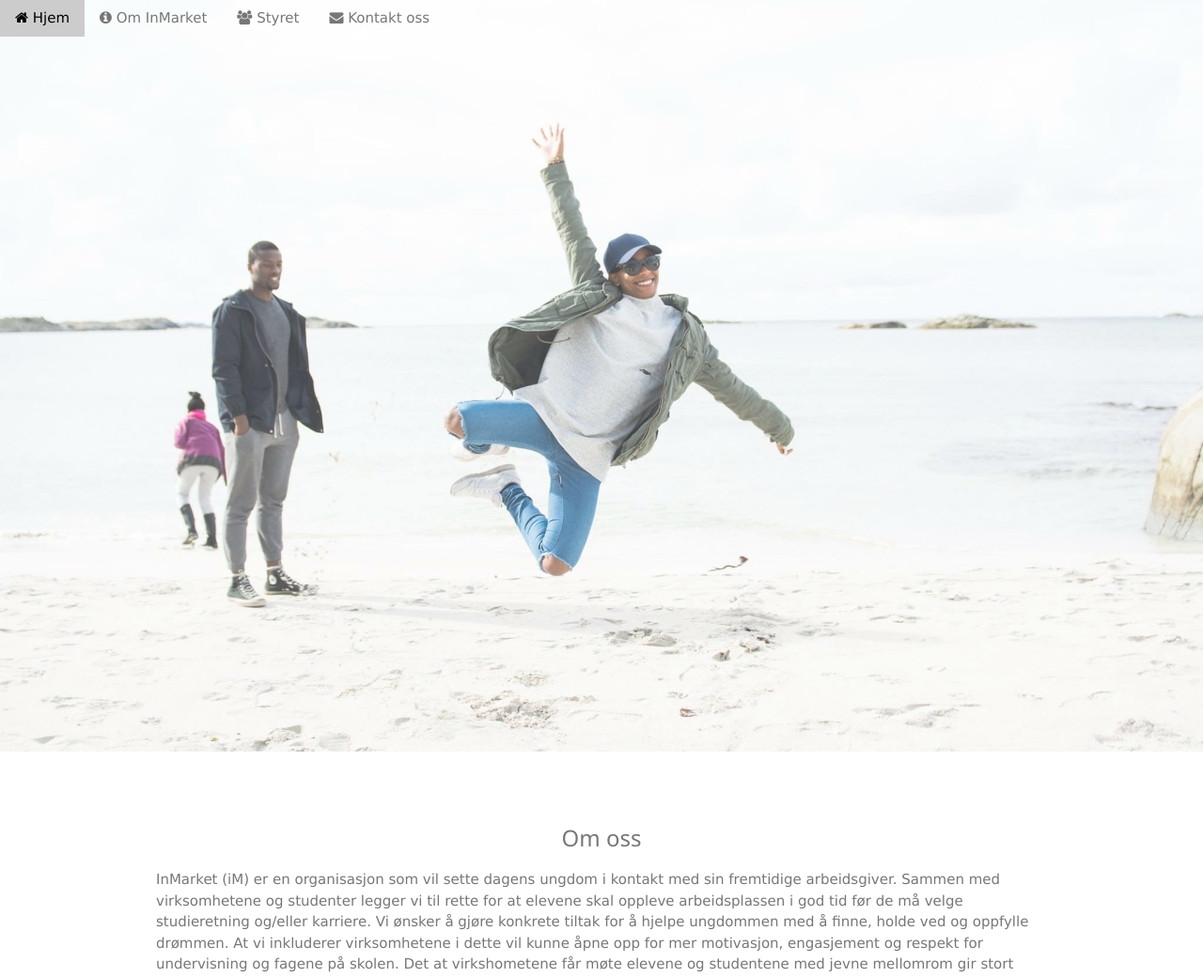
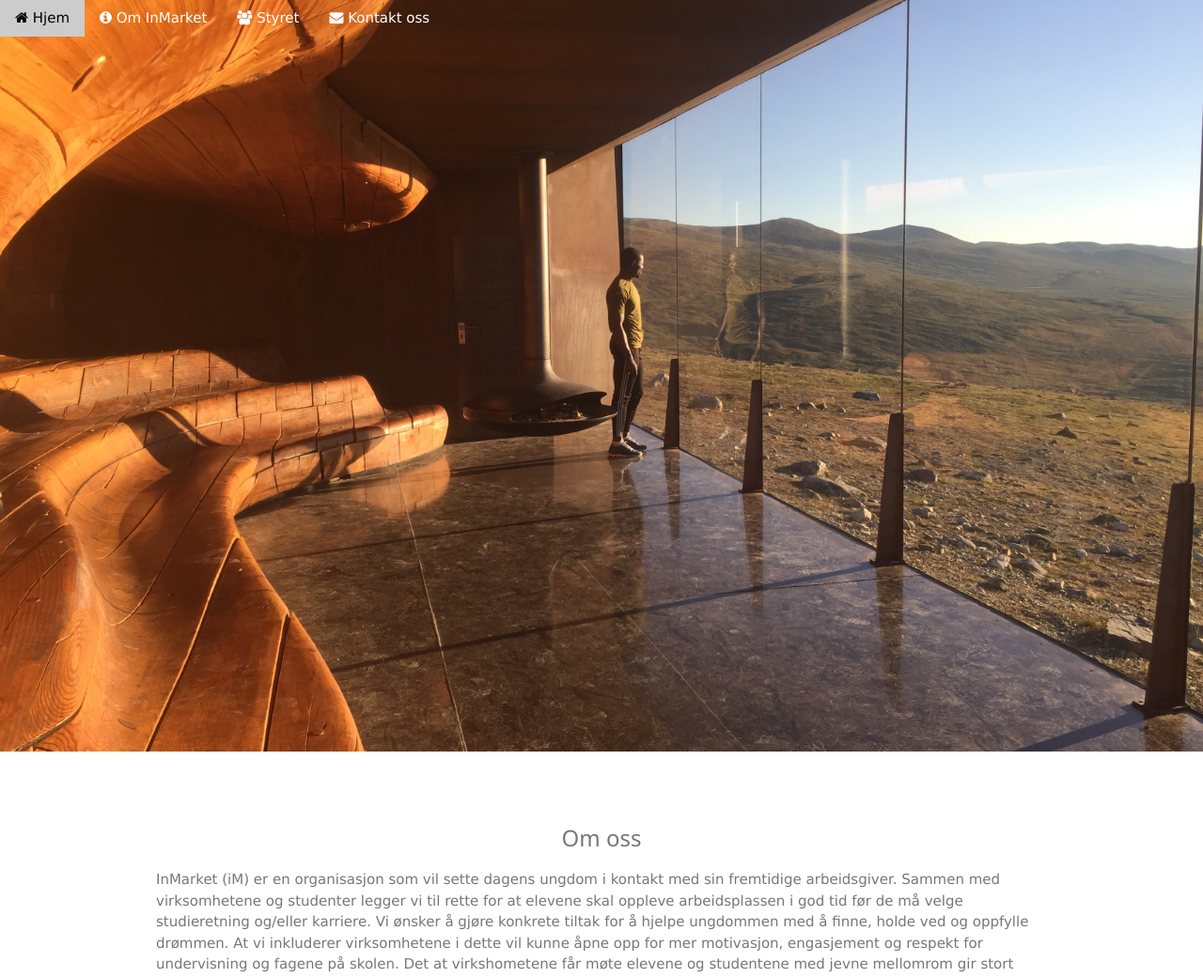
Before and after one commit to askbk/inmarket.as, a PHP site: page / in a window 1280 px wide. Shown: the top 1040 px of the page at 94% size. Run offline with PHP 8.4, Linux system fonts and the light colour scheme.

Commit message:
added new images. changed background. fixed navbar animation.

```diff
--- a/index.html
+++ b/index.html
@@ -15,15 +15,14 @@
 
     <!-- Navbar -->
     <div class="w3-top">
-        <div class="w3-bar" id="navbar">
+        <div class="w3-bar w3-text-white" id="navbar">
             <a class="w3-bar-item w3-button w3-hover-black w3-hide-medium w3-hide-large w3-right" href="javascript:void(0);" onclick="toggleFunction()" title="Toggle Navigation Menu">
       <i class="fa fa-bars"></i>
     </a>
-            <a href="#hjem" class="w3-bar-item w3-button"><i class="fa fa-home"></i> Hjem</a>
+            <a href="#hjem" class="w3-bar-item w3-button hover-accent"><i class="fa fa-home"></i> Hjem</a>
             <a href="#om" class="w3-bar-item w3-button w3-hide-small"><i class="fa fa-info-circle"></i> Om InMarket</a>
             <a href="#styret" class="w3-bar-item w3-button w3-hide-small"><i class="fa fa-users"></i> Styret</a>
             <a href="#kontakt" class="w3-bar-item w3-button w3-hide-small"><i class="fa fa-envelope"></i> Kontakt oss</a>
-            <a href="#" class="w3-bar-item w3-button w3-hide-small w3-right w3-hover-red"></a>
         </div>
 
         <!-- Navbar on small screens -->
@@ -34,11 +33,9 @@
         </div>
     </div>
 
-    <!-- First Parallax Image with Logo Text -->
-    <div class="bgimg-1 w3-display-container w3-opacity-min" id="hjem">
-        <!--<div class="w3-display-middle" style="white-space:nowrap;">
-            <span class="w3-center w3-padding-large w3-black w3-xlarge w3-wide w3-animate-opacity">InMarket <span class="w3-hide-small">Norge</span>
-        </div>-->
+    <!-- First Parallax Image-->
+    <div class="bgimg-1 w3-display-container" id="hjem">
+
     </div>
 
     <!-- Container (om oss) -->
@@ -193,17 +190,20 @@
     </footer>
 
     <script>
+
+
+
         // Change style of navbar on scroll
         window.onscroll = function() {
             myFunction()
         };
 
         function myFunction() {
-            var navbar = document.getElementById( id="contactForm""navbar");
+            var navbar = document.getElementById("navbar");
             if (document.body.scrollTop > 100 || document.documentElement.scrollTop > 100) {
-                navbar.className = "w3-bar" + " w3-card-2" + " w3-animate-top" + " w3-white";
+                navbar.className = "w3-bar w3-card-2 w3-animate-top w3-white navbar-accent w3-theme-text-red";
             } else {
-                navbar.className = navbar.className.replace(" w3-card-2 w3-animate-top w3-white", "");
+                navbar.className = navbar.className.replace(" w3-card-2 w3-animate-top w3-white navbar-accent w3-theme-text-red", " w3-text-white");
             }
         }
 
--- a/style/style.css
+++ b/style/style.css
@@ -21,6 +21,8 @@
 .w3-hover-text-theme {color:#6e0607 !important}
 .w3-hover-border-theme:hover {border-color:#6e0607 !important}
 
+.w3-theme-text-red {color: #ba0a0d !important;}
+
 .pageHeading{padding-top: 64px; padding-bottom: 64px}
 
 body,h1,h2,h3,h4,h5,h6 {font-family: "Lato", sans-serif;}
@@ -28,6 +30,15 @@
     height: 100%;
     color: #777;
     line-height: 1.8;
+}
+
+.navbar-accent {
+    border-bottom-color: #ba0a0d;
+    border-bottom-style: solid;
+}
+
+a.hover-accent:hover {
+    background-color: #ba0a0d;
 }
 
 /* Create a Parallax Effect */
@@ -40,7 +51,7 @@
 
 /* First image (Logo. Full height) */
 .bgimg-1 {
-    background-image: url('../img/forside.jpg');
+    background-image: url('../img/20160816_175908838_iOS.jpg');
     min-height: 100%;
 }
 
```
Also changed, not shown: img/20140120_050329500_iOS.jpg (added), img/20141026_103545224_iOS.jpg (added), img/20160816_175908838_iOS.jpg (added), img/logo-flat.png (added), 6 other files.
